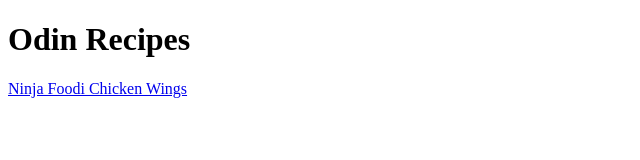
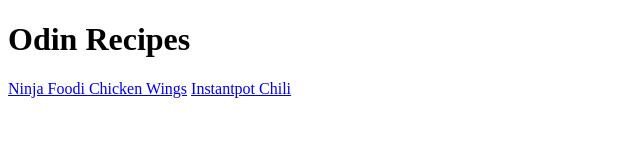
Before and after one commit to nstanovic/odin-recipes, a plain HTML site: page index.html in a window 1280 px wide. Shown: the whole page, without its empty margins (0-640 px from the left). Drawn offline with Linux system fonts and the light colour scheme.

Commit message:
add link to chili on homepage

```diff
--- a/index.html
+++ b/index.html
@@ -8,6 +8,7 @@
 <h1>Odin Recipes</h1>
 
 <a href="recipes/ninja-foodi-wings.html">Ninja Foodi Chicken Wings</a>
+<a href="recipes/instantpot-chili.html">Instantpot Chili</a>
 
 
 </body>
```
